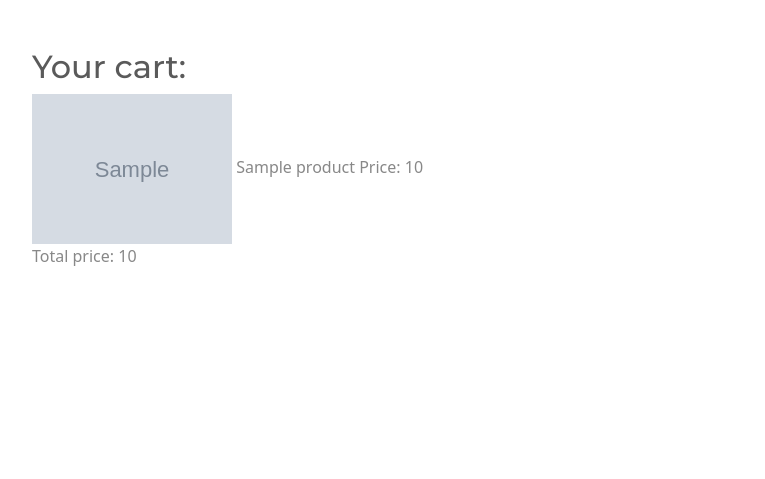
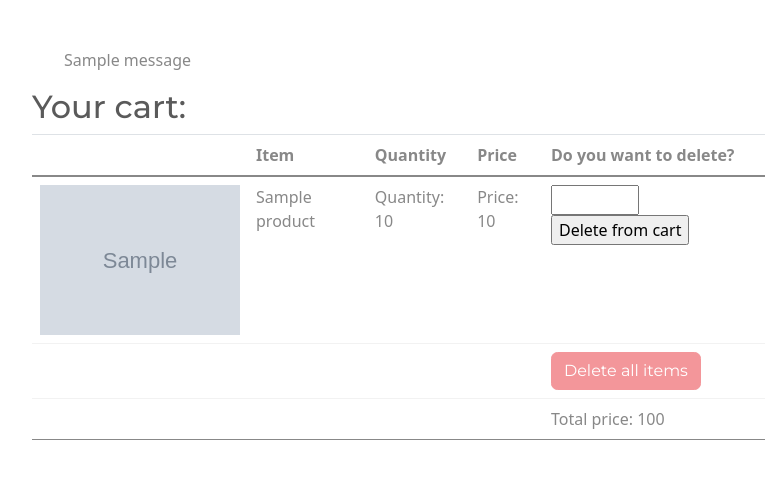
Before and after one commit to wwlodar/socks-shop, a Django app: page /cart/ in a window 1280 px wide. Shown: the part 155-634 px from the top of the page, without its empty margins (240-1005 px from the left). Run offline with Django 3.2, Linux system fonts and the light colour scheme; a user stored in the database is signed in; tables that the repository leaves empty hold one stand-in row (values such as "Sample post"); grey boxes marked "Sample" are stand-in pictures; one stand-in notice (Sample message) is shown; some libraries are stand-ins or nearby versions.

Commit message:
add_to_cart function

```diff
--- a/socks_shop/cart/admin.py
+++ b/socks_shop/cart/admin.py
@@ -1,4 +1,5 @@
 from django.contrib import admin
-from .models import Cart
+from .models import Cart, OrderedProduct
 
 admin.site.register(Cart)
+admin.site.register(OrderedProduct)
--- a/socks_shop/cart/models.py
+++ b/socks_shop/cart/models.py
@@ -4,9 +4,19 @@ from django.conf import settings
 from django.contrib.auth.models import User
 
 
+class OrderedProduct(models.Model):
+  user = models.ForeignKey(User, on_delete=models.SET_NULL, null=True)
+  ordered = models.BooleanField(default=False)
+  product = models.ForeignKey(Product, on_delete=models.CASCADE)
+  quantity = models.IntegerField(default=1)
+
+  def get_total_item_price(self):
+    return self.quantity * self.product.price
+
+
 class Cart(models.Model):
   user = models.ForeignKey(User, on_delete=models.SET_NULL, null=True)
-  products = models.ManyToManyField(Product, null=True)
+  products = models.ManyToManyField(OrderedProduct)
   timestamp = models.DateTimeField(auto_now_add=True, auto_now=False)
   total_price = models.IntegerField(default=10)
 
@@ -16,5 +26,5 @@ class Cart(models.Model):
   def get_total_price(self):
     total = 0
     for order_item in self.products.all():
-      total += int(order_item.price)
+      total += int(order_item.get_total_item_price())
     return total
--- a/socks_shop/cart/templates/cart/view.html
+++ b/socks_shop/cart/templates/cart/view.html
@@ -1,15 +1,55 @@
 {% extends "store/base.html" %}
 {% block content %}
+{% if messages %}
+<ul class="messages">
+    {% for message in messages %}
+    <div {% if message.tags %} class="{{ message.tags }}"{% endif %}>{{ message }}</div>
+    {% endfor %}
+</ul>
+{% endif %}
 <div>
 	<h2>Your cart: </h2>
+	<table class="table">
+		<thead>
+		<th></th>
+		<th>Item</th>
+		<th>Quantity</th>
+		<th>Price</th>
+		<th>Do you want to delete?</th>
+		</thead>
+		<tfoot>
+		<tr>
+			<td></td>
+			<td></td>
+			<td></td>
+			<td></td>
+			<td><button class="btn btn-secondary">Delete all items</button></td>
+		</tr>
+		<tr>
+			<td></td>
+			<td></td>
+			<td></td>
+			<td></td>
+			<td>Total price: {{ amount }} </td>
+		</tr>
+		</tfoot>
 {% for item in cart %}
 {% for prod in item.products.all %}
 	<div>
-	<img src="{{prod.image.url}}" height="150">
-	{{prod.name}}
-	Price: {{prod.price }} </div>
+		<tr><td><img src="{{prod.product.image.url}}" height="150"></td>
+		<td>{{prod.product.name}}</td>
+		<td>Quantity: {{ prod.quantity }}</td>
+		<td>Price: {{ prod.product.price }} </td>
+		<td>
+		<form method="get" action="{% url 'delete_from_cart' pk=prod.pk %}">
+			<input name="quantity_delete" type="number" min="1" max={{prod.quantity}}>
+			<input type="submit" value="Delete from cart">
+		</form>
+		</td>
+		</tr>
+	</div>
 {% endfor %}
-	<div>Total price: {{ amount }} </div>
 {% endfor %}
+	</table>
 </div>
 {% endblock content %}
--- a/socks_shop/cart/views.py
+++ b/socks_shop/cart/views.py
@@ -1,28 +1,81 @@
 from django.shortcuts import render, redirect, get_object_or_404, HttpResponseRedirect
-from .models import Cart
+from .models import Cart, OrderedProduct
 from django.views.generic import ListView
 from store.views import Product
 from django.urls import reverse
+from django.utils import timezone
+from django.contrib import messages
 
 
 def view(request):
   cart = Cart.objects.filter(user=request.user)
-  amount = Cart.objects.get(user=request.user).get_total_price()
-  context = {'cart': cart, 'amount': amount}
+  if cart.exists():
+    amount = Cart.objects.get(user=request.user).get_total_price()
+    context = {'cart': cart, 'amount': amount}
+    template = 'cart/view.html'
+    return render(request, template, context)
+  context = {'cart': cart}
   template = 'cart/view.html'
   return render(request, template, context)
 
 
-def add_to_cart(request):
-  cart = Cart.objects.all()
-  try:
-    product = Product.objects.get(id=id)
-  except Product.DoesNotExist:
-    pass
-  except:
-    pass
-  if product not in cart.products.all():
-    cart.products.add(product)
-  else:
-    cart.products.remove(product)
-  return redirect(reverse("cart"))
+def add_to_cart(request, pk):
+  if request.method == 'GET':
+    quantity = request.GET.get('quantity')
+
+    product = get_object_or_404(Product, pk=pk)
+    order_item, created = OrderedProduct.objects.get_or_create(
+      product=product,
+      user=request.user,
+      ordered=False
+    )
+    current_cart = Cart.objects.filter(user=request.user)
+
+    if current_cart.exists():
+      order = current_cart[0]
+      if not order.products.filter(product__pk=product.pk).exists():
+        order.products.add(order_item)
+        order.products.update(quantity=quantity)
+        messages.info(request, "Added Item")
+        return redirect('cart_view')
+      else:
+        if int(quantity) + int(order.products.get().quantity) <= int(Product.objects.get(pk=product.pk).quantity):
+          order_item.quantity += int(quantity)
+          order_item.save()
+          messages.info(request, "Added Item")
+          return redirect('cart_view')
+        else:
+          messages.info(request, "You cannot order this quantity of product. "
+                                "There are only " + str(Product.objects.get(pk=product.pk).quantity) + " items left and you have "
+          + str(order_item.quantity) + " in your cart.")
+          return redirect('product_detail', pk=product.pk)
+
+    else:
+      timestamp = timezone.now()
+      current_cart = Cart.objects.create(user=request.user, timestamp=timestamp)
+      current_cart.ordered_products.add(order_item)
+      messages.info(request, "Item added to your cart")
+      return redirect('cart_view')
+
+
+def delete_from_cart(request, pk):
+  if request.method == 'GET':
+    quantity_delete = request.GET.get('quantity_delete')
+
+    ordered_products = get_object_or_404(OrderedProduct, pk=pk)
+    product = ordered_products.product
+    current_cart = Cart.objects.filter(user=request.user)
+
+    if current_cart.exists():
+      order = current_cart[0]
+      if order.products.filter(product__pk=product.pk).exists():
+        ordered_products.quantity -= int(quantity_delete)
+        ordered_products.save()
+        if ordered_products.quantity == 0:
+          ordered_products.delete()
+        messages.info(request, " Item was removed from your cart")
+        return redirect("cart_view")
+      return redirect("cart_view")
+    else:
+      messages.info(request, "This Item not in your cart")
+      return redirect("product_detail", pk=pk)
--- a/socks_shop/socks_shop/urls.py
+++ b/socks_shop/socks_shop/urls.py
@@ -28,7 +28,9 @@ urlpatterns = [
     path('login/', auth_views.LoginView.as_view(template_name='clients/login.html'), name='login'),
     path('logout/', auth_views.LogoutView.as_view(template_name='clients/logout.html'), name='logout'),
     path('register/', client_views.register, name="register"),
-    path('profile/', client_views.client_profile, name="profile")
+    path('profile/', client_views.client_profile, name="profile"),
+    path('cart/add/<int:pk>/', cart_views.add_to_cart, name="add_to_cart"),
+    path('cart/delete/<int:pk>/', cart_views.delete_from_cart, name="delete_from_cart")
 ]
 
 urlpatterns += static(settings.STATIC_URL, document_root=settings.STATIC_ROOT)
--- a/socks_shop/store/models.py
+++ b/socks_shop/store/models.py
@@ -10,8 +10,7 @@ class HomepagePromotional(models.Model):
 class Product(models.Model):
   name = models.CharField(max_length=60)
   price = models.IntegerField(default=0)
-  # quantity = models.IntegerField(null=True)
-  # available
+  quantity = models.IntegerField(null=True)
   description = models.CharField(max_length=250, default='', blank=True, null= True)
   image = models.ImageField(upload_to='products')
 
```
Also changed, not shown: socks_shop/store/templates/store/product_detail.html (+12 -1 lines), socks_shop/store/templates/store/products.html (+6 -3 lines), socks_shop/cart/migrations/0005_orderedproduct.py (added), socks_shop/cart/migrations/0006_alter_cart_products.py (added), socks_shop/cart/migrations/0007_orderedproduct_user.py (added), socks_shop/cart/migrations/0008_alter_cart_products.py (added), socks_shop/cart/migrations/0009_alter_cart_products.py (added), socks_shop/store/migrations/0007_product_quantity.py (added).
